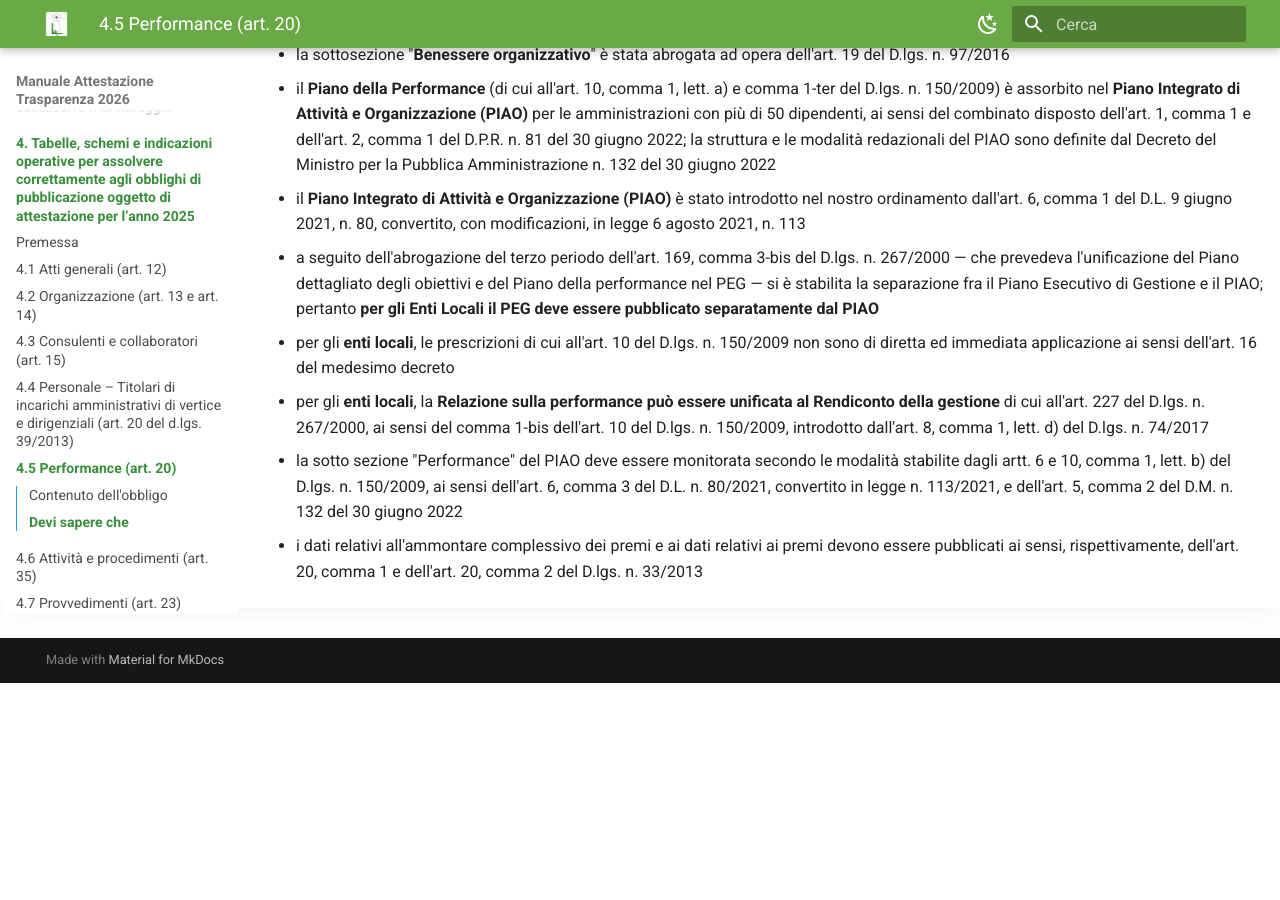
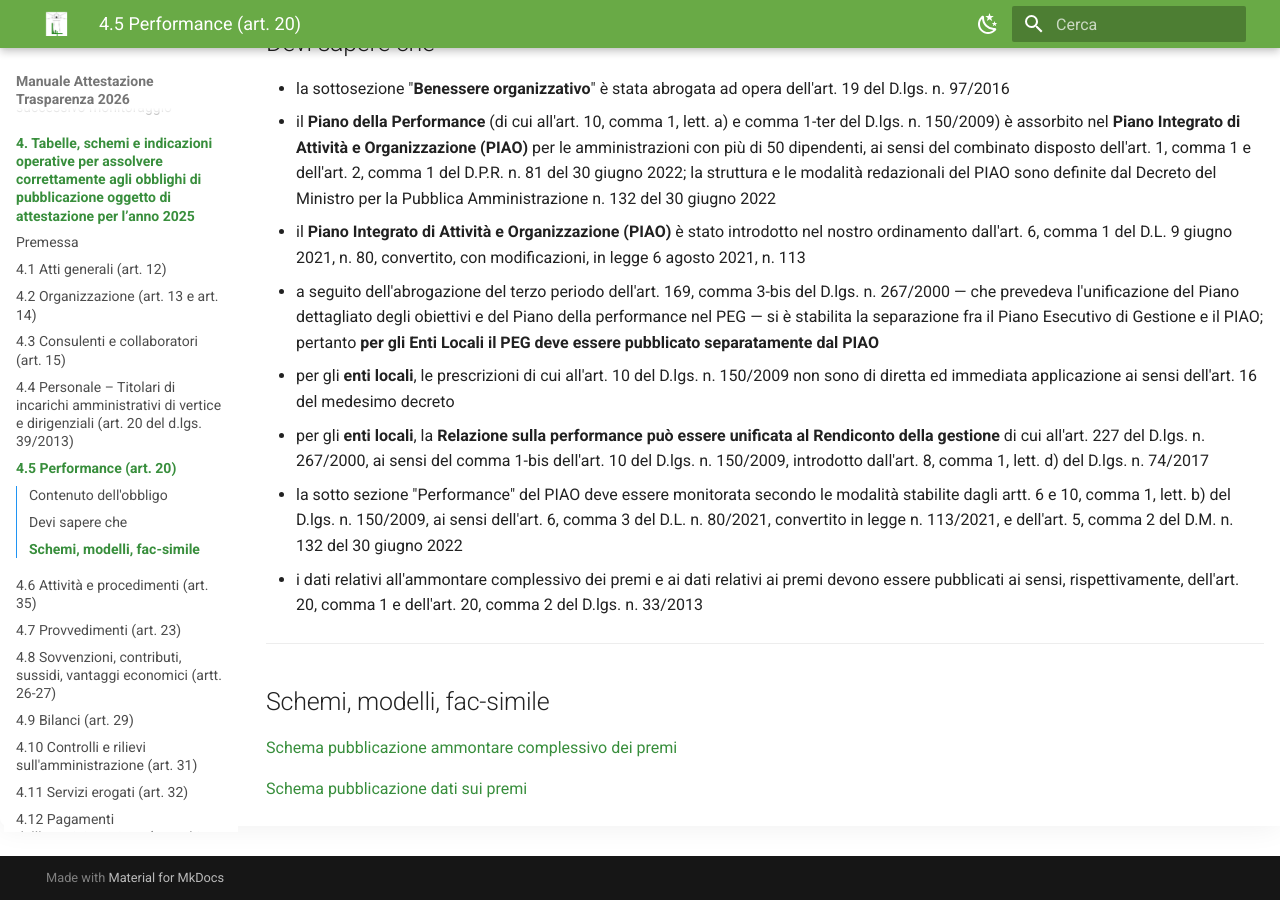
Before and after one commit to Lab4srl/manuale-trasparenza-2026, an MkDocs documentation site: the page built from docs/capitolo-4/4-5-performance.md, in a window 1280 px wide and 900 px high, scrolled down 718 px. Built offline with MkDocs 1.6.1 and Material for MkDocs 9.7.7, drawn with Linux system fonts in a browser that asks for light colours; before the commit the page ends 1401 px from its top, so only the background shows below that.

Commit message:
Aggiornamento manuale

```diff
--- a/docs/capitolo-4/4-1-atti-generali.md
+++ b/docs/capitolo-4/4-1-atti-generali.md
@@ -51,3 +49,9 @@ Le informazioni devono essere distinte per destinatario: **cittadini** / **impre
 *   **Aggiornamenti**: Tutte le pubblicazioni devono essere effettuate **tempestivamente**, ai sensi dell'art. 8 del D.lgs. n. 33/2013.
 *   **Applicabilità agli Enti Locali (Oneri Informativi)**: Esiste un problema di coordinamento normativo. L'art. 1, comma 2 del DPCM 8 novembre 2013 fa riferimento all'art. 11, comma 1 del D.lgs. n. 33/2013, norma abrogata dal D.lgs. n. 97/2016.
 *   **Definizione di Obbligo Amministrativo**: Qualunque adempimento (raccolta, elaborazione, trasmissione, conservazione, produzione di documenti) cui cittadini e imprese sono tenuti nei confronti della PA (art. 29, co. 2, DL n. 69/2013).
+
+---
+
+## Schemi, modelli, fac-simile
+
+[Fac-simile scadenzario obblighi amministrativi](../assets/documenti/facsimile_scadenzario_obblighi.docx)
--- a/docs/capitolo-4/4-5-performance.md
+++ b/docs/capitolo-4/4-5-performance.md
@@ -7,8 +7,8 @@ Il presente obbligo si trova in "**Amministrazione trasparente**" – "**Perform
 3. "**Relazione sulla Performance**": deve essere pubblicata la **Relazione sulla performance**. Per gli Enti Locali, la Relazione può essere unificata al Rendiconto della gestione.
 4. "**Ammontare complessivo dei premi**": devono essere pubblicati **in tabella** l'ammontare complessivo dei premi collegati alla performance stanziati e l'ammontare dei premi effettivamente distribuiti.
 5. "**Dati relativi ai premi**": devono essere pubblicati **in tabella**:
-   * i criteri definiti nei sistemi di misurazione e valutazione della performance per l'assegnazione del trattamento accessorio;
-   * la distribuzione del trattamento accessorio, in forma aggregata, al fine di dare conto del livello di selettività utilizzato nella distribuzione dei premi e degli incentivi e il grado di differenziazione dell'utilizzo della premialità sia per i dirigenti sia per i dipendenti.
+	   * i criteri definiti nei sistemi di misurazione e valutazione della performance per l'assegnazione del trattamento accessorio;
+	   * la distribuzione del trattamento accessorio, in forma aggregata, al fine di dare conto del livello di selettività utilizzato nella distribuzione dei premi e degli incentivi e il grado di differenziazione dell'utilizzo della premialità sia per i dirigenti sia per i dipendenti.
 
 Tutte le pubblicazioni della presente sezione devono essere aggiornate **tempestivamente**, ai sensi dell'art. 8 del D.lgs. n. 33/2013.
 
@@ -22,3 +22,11 @@ Tutte le pubblicazioni della presente sezione devono essere aggiornate **tempest
 * per gli **enti locali**, la **Relazione sulla performance può essere unificata al Rendiconto della gestione** di cui all'art. 227 del D.lgs. n. 267/2000, ai sensi del comma 1-bis dell'art. 10 del D.lgs. n. 150/2009, introdotto dall'art. 8, comma 1, lett. d) del D.lgs. n. 74/2017
 * la sotto sezione "Performance" del PIAO deve essere monitorata secondo le modalità stabilite dagli artt. 6 e 10, comma 1, lett. b) del D.lgs. n. 150/2009, ai sensi dell'art. 6, comma 3 del D.L. n. 80/2021, convertito in legge n. 113/2021, e dell'art. 5, comma 2 del D.M. n. 132 del 30 giugno 2022
 * i dati relativi all'ammontare complessivo dei premi e ai dati relativi ai premi devono essere pubblicati ai sensi, rispettivamente, dell'art. 20, comma 1 e dell'art. 20, comma 2 del D.lgs. n. 33/2013
+
+---
+
+## Schemi, modelli, fac-simile
+
+[Schema pubblicazione ammontare complessivo dei premi](../assets/documenti/ammontare_complessivo_premi.docx)
+
+[Schema pubblicazione dati sui premi](../assets/documenti/dati_premi.docx)
```
Also changed, not shown: other parts of docs/capitolo-4/4-1-atti-generali.md (+0 -2 lines).
